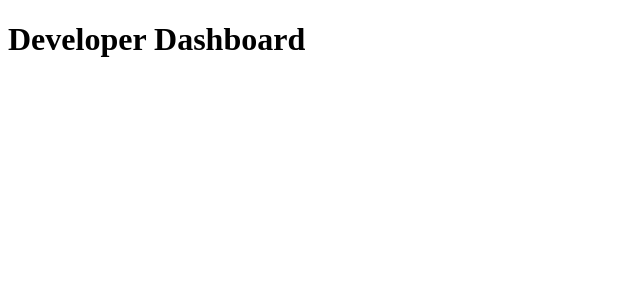
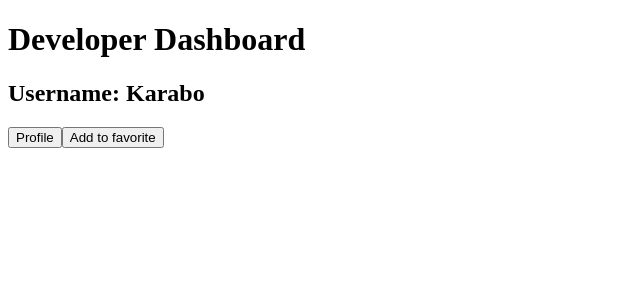
Before and after one commit to KmdCode/developer-dashboard, a React (Vite) app: page / in a window 1280 px wide. Shown: the top 300 px of the page, without its empty margins (0-640 px from the left). Built offline with nearby package versions, Linux system fonts and the light colour scheme.

Commit message:
userCard update

```diff
--- a/src/App.tsx
+++ b/src/App.tsx
@@ -1,10 +1,12 @@
 import React from "react"
+import Homepage from "./pages/Homepage"
 
 export const App = () => {
 
   return (
     <>
       <h1>Developer Dashboard</h1>
+      <Homepage/>
     </>
   )
 }
--- /dev/null
+++ b/src/components/userCard/UserCard.tsx
@@ -0,0 +1,17 @@
+import React from "react";
+
+const UserCard = () => {
+
+    return(
+        <>
+            <div className="container">
+                {/* <img>Image</img> */}
+                <h2>Username: Karabo</h2>
+                <button>Profile</button>
+                <button>Add to favorite</button>
+            </div>
+
+        </>
+    )
+}
+export default UserCard;
--- /dev/null
+++ b/src/pages/Homepage.tsx
@@ -0,0 +1,12 @@
+import React from "react";
+import UserCard from "../components/userCard/UserCard";
+
+const Homepage = () => {
+
+    return (
+        <>
+            <UserCard/>
+        </>
+    )
+}
+export default Homepage;
```
Also changed, not shown: src/components/userCard/userCard.css (added).
